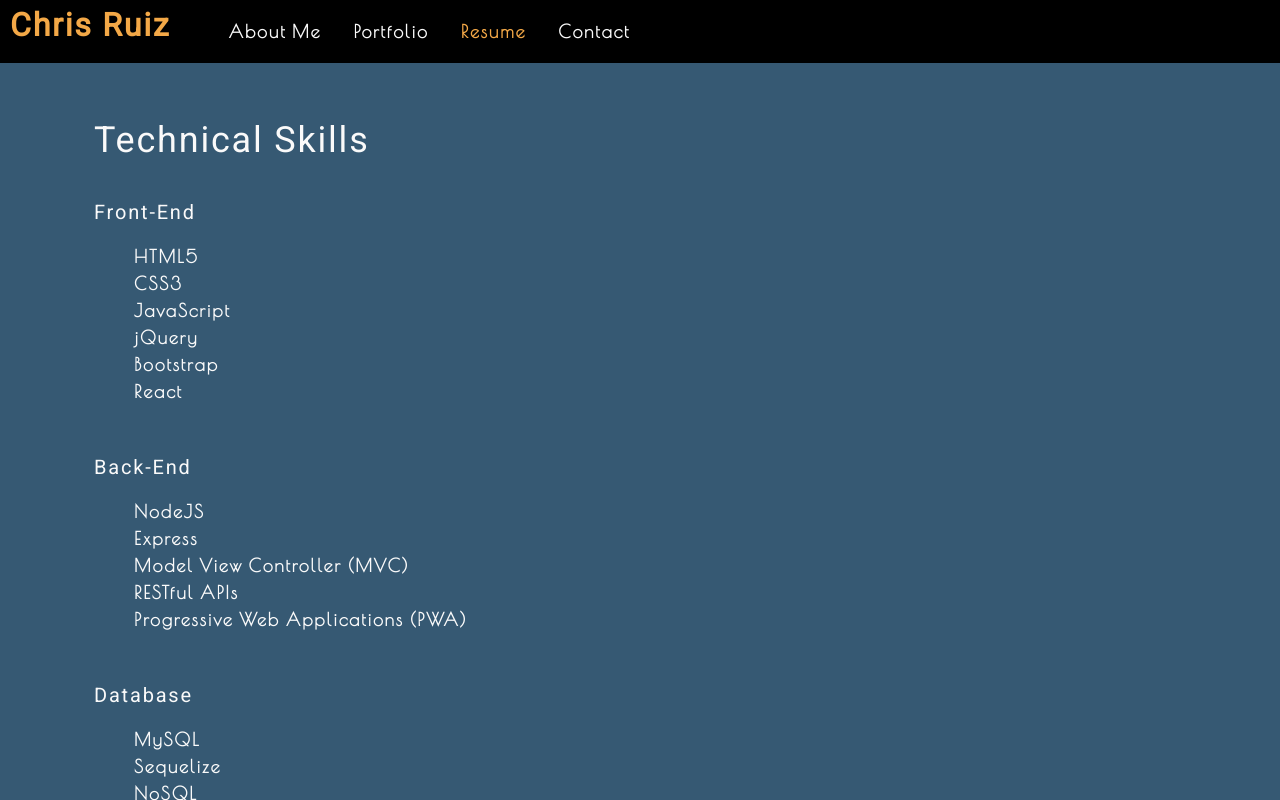
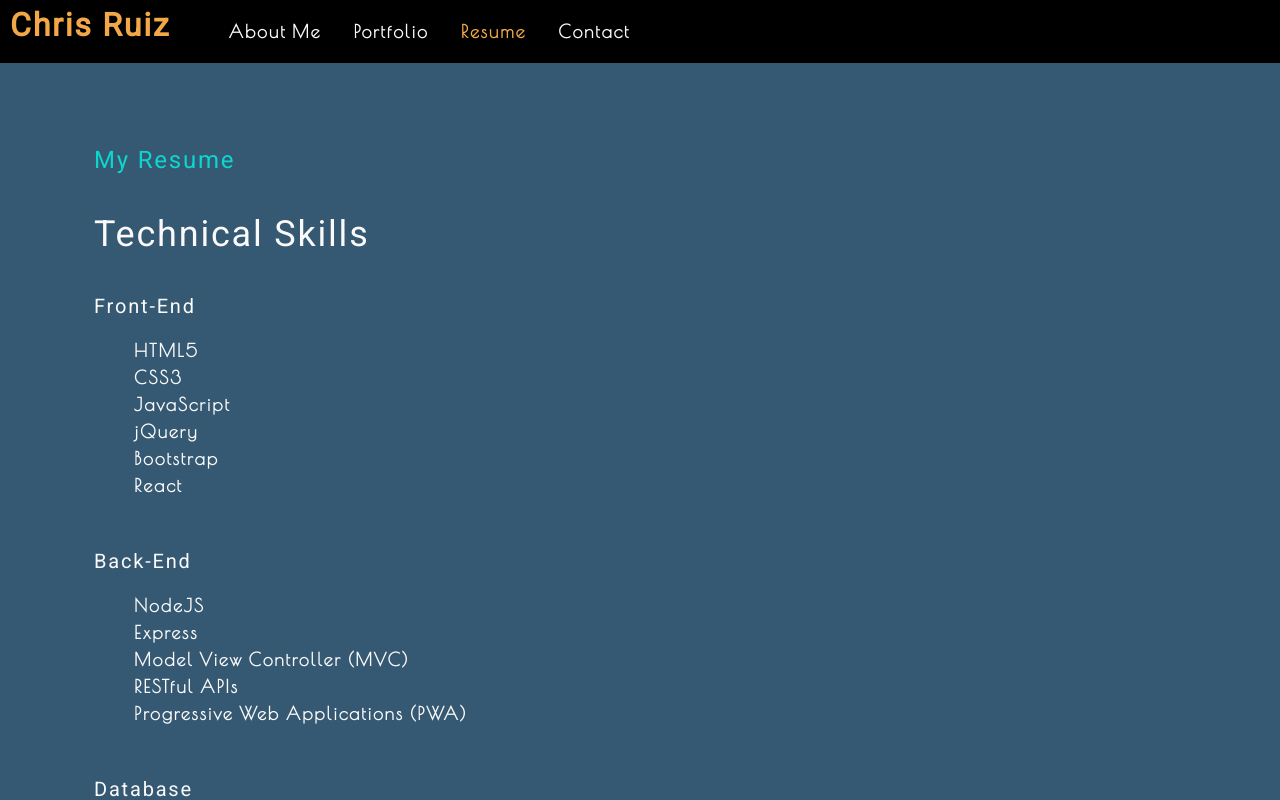
Before and after one commit to Chrispruiz/react-portfolio, a React (Create React App) app: page / in a window 1280 px wide. Both pictures are taken after a click on the element "Resume". Shown: the top 800 px of the page. Built offline with nearby package versions, Linux system fonts and the light colour scheme.

Commit message:
uploaded resume

```diff
--- a/src/components/Resume/index.js
+++ b/src/components/Resume/index.js
@@ -3,13 +3,13 @@ import React from "react";
 function Resume() {
 	return (
 		<section>
+            <div className="bottom-spacing">
+				<a href={require("../../assets/resume/Resume.doc")} download>
+					<h4>My Resume</h4>
+				</a>
+			</div>
 			<div className="center">
 				<h1 className="page-header">Technical Skills</h1>
-			</div>
-			<div className="bottom-spacing">
-				{/* <a href={require("../../assets/files/Owais' Resume.pdf")} download>
-					<h4>Download my Resume</h4>
-				</a> */}
 			</div>
             <br></br>
 			<div>
```
Also changed, not shown: 1 other file (tests, documents, lock files or other folders).
